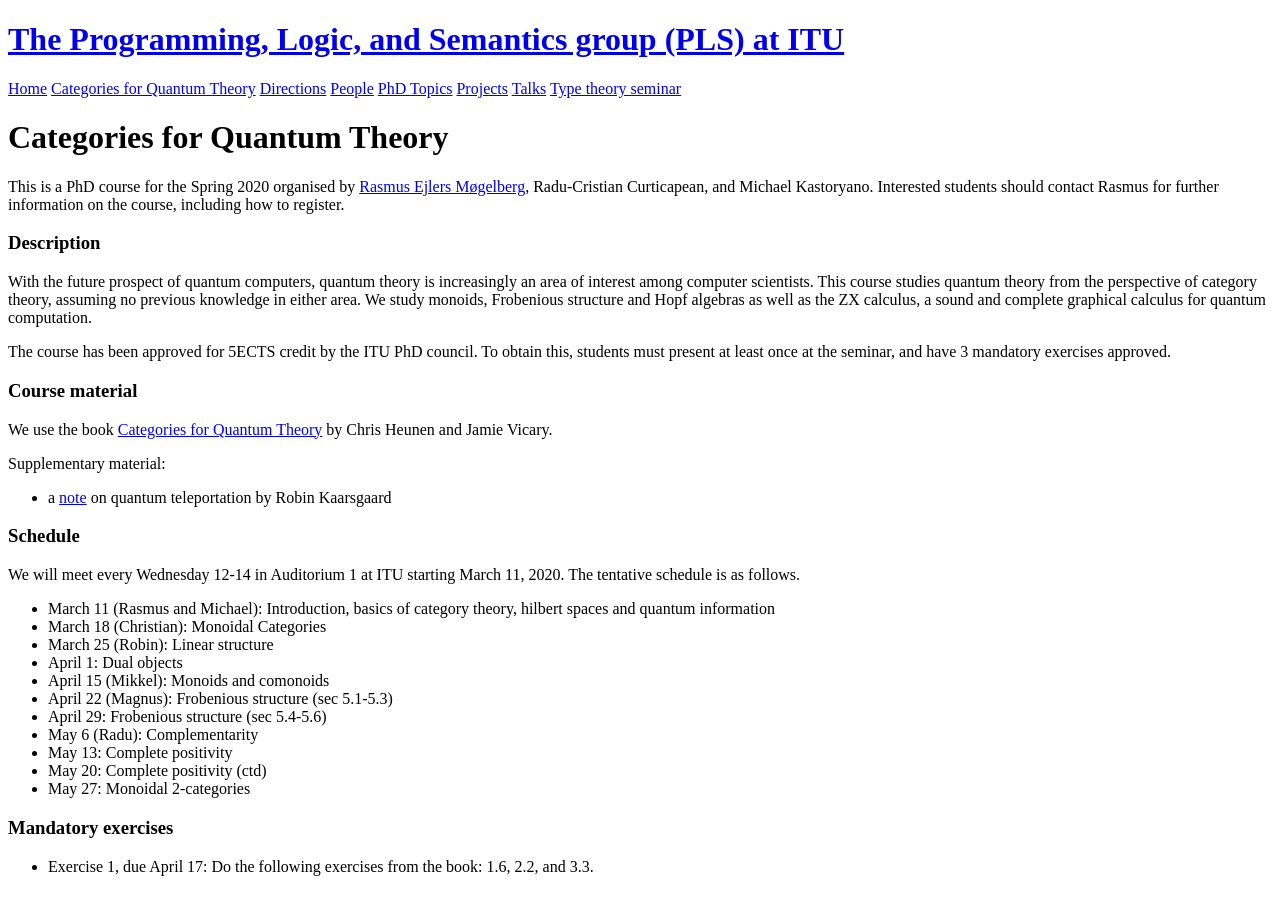
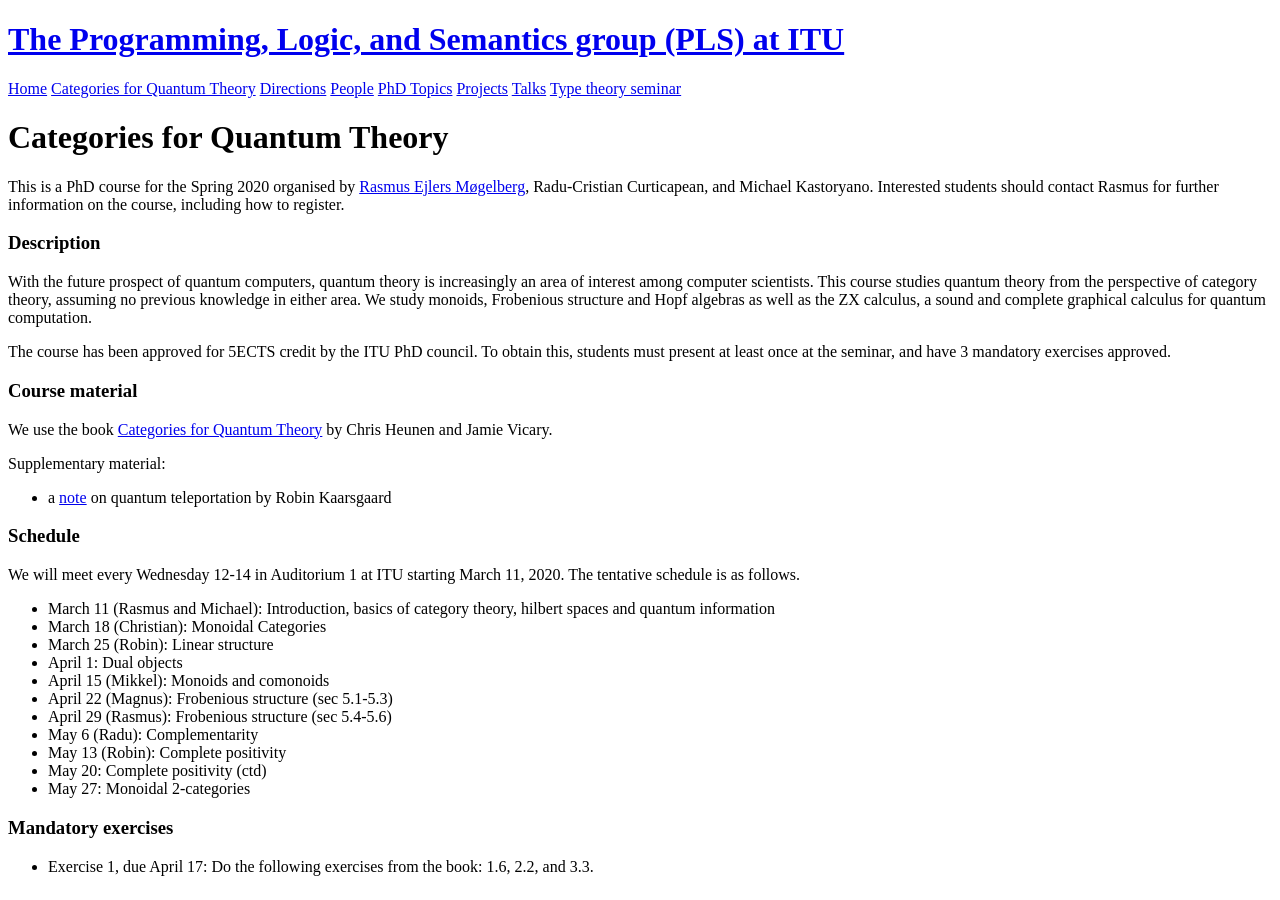
Before and after one commit to rmogelberg/pls.itu.dk, a Jekyll site: the page built from Categories_for_quantum.md, in a window 1280 px wide. Built offline with Jekyll 4.4.1, drawn with Linux system fonts in a browser that asks for light colours.

Commit message:
Cats for quantum

```diff
--- a/Categories_for_quantum.md
+++ b/Categories_for_quantum.md
@@ -27,9 +27,9 @@ We will meet every Wednesday 12-14 in Auditorium 1 at ITU starting March 11, 202
 - April 1: Dual objects
 - April 15 (Mikkel): Monoids and comonoids
 - April 22 (Magnus): Frobenious structure (sec 5.1-5.3)
-- April 29: Frobenious structure (sec 5.4-5.6)
+- April 29 (Rasmus): Frobenious structure (sec 5.4-5.6)
 - May 6 (Radu): Complementarity
-- May 13: Complete positivity
+- May 13 (Robin): Complete positivity
 - May 20: Complete positivity (ctd)
 - May 27: Monoidal 2-categories
 
```
